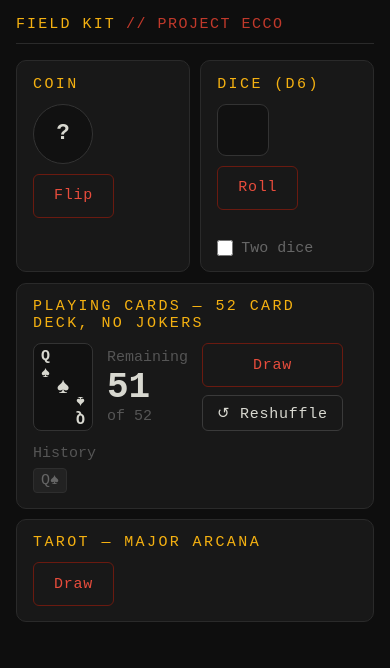
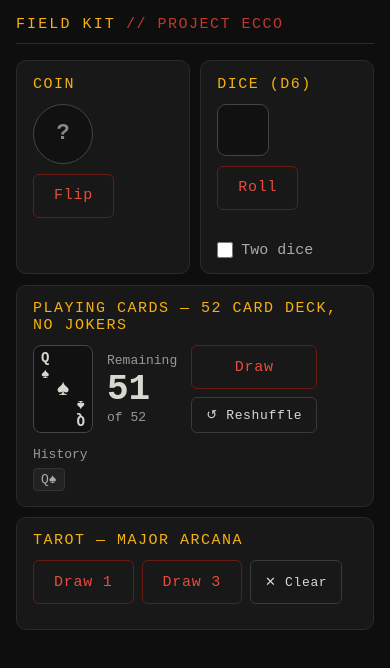
Before and after one commit to ottsme/ecco_field_kit, a plain HTML site: page index.html in a window 390 px wide. Both pictures are taken after a click on the button "Draw". Drawn offline with Linux system fonts and the light colour scheme.

Commit message:
Refactor styles and update HTML elements

```diff
--- a/index.html
+++ b/index.html
@@ -28,7 +28,6 @@
     min-height: 100vh;
     min-height: 100dvh;
     padding: 1rem;
-    /* safe areas for notched phones */
     padding-top: max(1rem, env(safe-area-inset-top));
     padding-bottom: max(1rem, env(safe-area-inset-bottom));
     padding-left: max(1rem, env(safe-area-inset-left));
@@ -60,7 +59,7 @@
     padding: 0.9rem 1rem;
   }
   .section-title {
-    font-size: 15px; letter-spacing: 0.16em; color: #f5b111;
+    font-size: 15px; letter-spacing: 0.1em; color: #f5b111;
     text-transform: uppercase; margin-bottom: 0.7rem;
   }
 
@@ -92,11 +91,12 @@
   .coin {
     width: 64px; height: 64px;
     border-radius: 50%;
-    border: 1.5px solid #333;
+    border: 1.5px solid #444;
     display: flex; align-items: center; justify-content: center;
     font-size: 24px; font-weight: bold;
     background: #111;
     user-select: none; flex-shrink: 0;
+    color: #888;
   }
   .coin.lit  { border-color: #C1392B; color: #E74C3C; }
   .coin.flip { animation: coinflip 0.5s ease-in-out; }
@@ -105,12 +105,12 @@
     50% { transform: rotateY(90deg) scale(0.85); }
     100%{ transform: rotateY(0deg) scale(1); }
   }
-  .result-label { font-size: 15px; color: #E74C3C; margin-top: 5px; min-height: 16px; }
+  .result-label { font-size: 15px; color: #E74C3C; margin-top: 5px; min-height: 18px; }
 
   /* DIE */
   .die {
     width: 56px; height: 56px;
-    background: #111; border: 1px solid #333;
+    background: #111; border: 1px solid #444;
     border-radius: 9px;
     display: grid;
     grid-template-columns: repeat(3,1fr);
@@ -131,7 +131,7 @@
   /* CARD */
   .card {
     width: 64px; height: 94px;
-    background: #111; border: 1px solid #333; border-radius: 8px;
+    background: #111; border: 1px solid #444; border-radius: 8px;
     display: flex; flex-direction: column; justify-content: space-between;
     padding: 5px 7px; font-size: 15px; font-weight: bold;
     position: relative; flex-shrink: 0;
@@ -150,26 +150,29 @@
 
   .deck-num     { font-size: 36px; font-weight: bold; line-height: 1; }
   .deck-num.low { color: #E74C3C; }
-  .deck-sub     { font-size: 15px; color: #555; margin-top: 2px; }
-  .lbl          { font-size: 15px; color: #555; margin-bottom: 4px; }
+  .deck-sub     { font-size: 13px; color: #999; margin-top: 2px; }
+  .lbl          { font-size: 13px; color: #999; margin-bottom: 4px; }
 
   .history { display: flex; gap: 4px; flex-wrap: wrap; margin-top: 6px; }
   .hist-chip {
-    font-size: 15px; padding: 3px 7px;
-    border-radius: 4px; background: #222; border: 1px solid #2e2e2e; color: #666;
+    font-size: 13px; padding: 3px 7px;
+    border-radius: 4px; background: #222; border: 1px solid #333; color: #aaa;
   }
-  .hist-chip.red { color: #c1392b; }
+  .hist-chip.red { color: #E74C3C; }
+  .hist-chip.gold { color: #f5b111; border-color: #3a2e00; }
 
   /* TAROT */
+  .tarot-result-current { margin-bottom: 0.5rem; }
   .tarot-name { font-size: 16px; font-weight: bold; letter-spacing: 0.02em; }
-  .tarot-ori  { font-size: 15px; color: #777; margin-top: 4px; }
+  .tarot-ori  { font-size: 13px; color: #aaa; margin-top: 3px; }
+  .tarot-btn-row { display: flex; gap: 8px; flex-wrap: wrap; }
 
   /* TOGGLE */
   .toggle-row { display:flex; align-items:center; gap:8px; margin-top:0.55rem; }
-  .toggle-row label { font-size:15px; color:#666; cursor:pointer; }
+  .toggle-row label { font-size: 15px; color: #aaa; cursor:pointer; }
   input[type=checkbox] { accent-color:#C1392B; cursor:pointer; width:16px; height:16px; }
 
-  /* INSTALL BANNER (shows only when installable) */
+  /* INSTALL BANNER */
   #install-banner {
     display: none;
     background: #1a1a1a; border: 1px solid #333; border-radius: 8px;
@@ -177,14 +180,14 @@
     align-items: center; justify-content: space-between; gap: 10px;
   }
   #install-banner.visible { display: flex; }
-  #install-banner span { font-size: 15px; color: #888; }
+  #install-banner span { font-size: 13px; color: #aaa; }
 
   /* MOBILE */
   @media (max-width: 520px) {
     .btn { font-size: 15px; }
     .die  { width:52px; height:52px; }
     .coin { width:60px; height:60px; font-size:22px; }
-    .card { width:60px; height:88px; font-size:15px; }
+    .card { width:60px; height:88px; font-size:14px; }
     .card-center { font-size:22px; }
   }
   @media (max-width: 360px) {
@@ -196,7 +199,7 @@
 
 <div id="install-banner">
   <span>Add to home screen for offline use</span>
-  <button class="btn btn-red" id="install-btn" style="min-height:36px;padding:6px 14px;font-size:15px;">Install</button>
+  <button class="btn btn-red" id="install-btn" style="min-height:36px;padding:6px 14px;font-size:13px;">Install</button>
 </div>
 
 <div class="header">
@@ -252,7 +255,7 @@
     <div class="section-title">Playing Cards — 52 card deck, no jokers</div>
     <div class="row" style="align-items:flex-start; gap:14px; flex-wrap:wrap;">
       <div id="last-card" class="card" style="align-items:center;justify-content:center;display:flex;">
-        <span style="font-size:15px;color:#444">—</span>
+        <span style="font-size:13px;color:#666">—</span>
       </div>
       <div style="display:flex;gap:14px;align-items:center;flex-wrap:wrap;">
         <div>
@@ -262,7 +265,7 @@
         </div>
         <div style="display:flex;flex-direction:column;gap:8px;">
           <button class="btn btn-red" id="draw-btn" onclick="drawCard()">Draw</button>
-          <button class="btn" onclick="reshuffleDeck()" style="font-size:15px;min-height:36px;padding:6px 14px;">↺ Reshuffle</button>
+          <button class="btn" onclick="reshuffleDeck()" style="font-size:13px;min-height:36px;padding:6px 14px;">↺ Reshuffle</button>
         </div>
       </div>
       <div style="min-width:0;flex:1;min-width:120px;">
@@ -275,9 +278,15 @@
   <!-- TAROT -->
   <div class="section">
     <div class="section-title">Tarot — Major Arcana</div>
-    <div class="row" style="align-items:flex-start; gap:14px;">
-      <button class="btn btn-red" onclick="drawTarot()">Draw</button>
-      <div id="tarot-result" style="min-height:44px;display:flex;flex-direction:column;justify-content:center;"></div>
+    <div class="tarot-btn-row" style="margin-bottom:0.65rem;">
+      <button class="btn btn-red" onclick="drawTarot(1)">Draw 1</button>
+      <button class="btn btn-red" onclick="drawTarot(3)">Draw 3</button>
+      <button class="btn" onclick="clearTarot()" style="font-size:13px;min-height:36px;padding:6px 14px;">✕ Clear</button>
+    </div>
+    <div id="tarot-current"></div>
+    <div id="tarot-history-wrap" style="display:none; margin-top:0.65rem;">
+      <div class="lbl">History</div>
+      <div class="history" id="tarot-history"></div>
     </div>
   </div>
 
@@ -306,7 +315,7 @@ const TAROT = [
 ];
 const POS = [[0,0],[0,1],[0,2],[1,0],[1,1],[1,2],[2,0],[2,1],[2,2]];
 
-let deck=[], history=[], twoDice=false;
+let deck=[], cardHistory=[], tarotHistory=[], twoDice=false;
 
 function mkDeck(){ const d=[]; for(const s of SUITS) for(const r of RANKS) d.push({s,r}); return d; }
 function shuffle(a){ a=[...a]; for(let i=a.length-1;i>0;i--){const j=Math.floor(Math.random()*(i+1));[a[i],a[j]]=[a[j],a[i]];} return a; }
@@ -358,39 +367,70 @@ function toggleDice(on){
 // ── Cards ─────────────────────────────────────────────
 function drawCard(){
   if(!deck.length) return;
-  const card=deck.shift(); history.unshift(card); if(history.length>10) history.pop();
+  const card=deck.shift(); cardHistory.unshift(card); if(cardHistory.length>10) cardHistory.pop();
   const el=document.getElementById('last-card'), red=RED_S.has(card.s);
   el.className='card slide-in '+(red?'red':'black'); el.style='';
   el.innerHTML=`<div style="line-height:1.1">${card.r}<br>${card.s}</div><div class="card-center">${card.s}</div><div style="line-height:1.1;transform:rotate(180deg)">${card.r}<br>${card.s}</div>`;
   const cnt=document.getElementById('deck-count');
   cnt.textContent=deck.length; cnt.className='deck-num'+(deck.length<10?' low':'');
   document.getElementById('draw-btn').disabled=!deck.length;
-  document.getElementById('card-history').innerHTML=history.map(c=>`<span class="hist-chip ${RED_S.has(c.s)?'red':''}">${c.r}${c.s}</span>`).join('');
+  document.getElementById('card-history').innerHTML=cardHistory.map(c=>`<span class="hist-chip ${RED_S.has(c.s)?'red':''}">${c.r}${c.s}</span>`).join('');
 }
 function reshuffleDeck(){
-  deck=shuffle(mkDeck()); history=[];
+  deck=shuffle(mkDeck()); cardHistory=[];
   document.getElementById('deck-count').textContent=52;
   document.getElementById('deck-count').className='deck-num';
   const el=document.getElementById('last-card');
   el.className='card'; el.style='align-items:center;justify-content:center;display:flex;';
-  el.innerHTML='<span style="font-size:15px;color:#444">—</span>';
+  el.innerHTML='<span style="font-size:13px;color:#666">—</span>';
   document.getElementById('card-history').innerHTML='';
   document.getElementById('draw-btn').disabled=false;
 }
 
 // ── Tarot ─────────────────────────────────────────────
-function drawTarot(){
-  const el=document.getElementById('tarot-result');
-  el.innerHTML='<span style="color:#555;font-size:15px">drawing...</span>';
-  setTimeout(()=>{
-    const card=TAROT[Math.floor(Math.random()*TAROT.length)], rev=Math.random()<0.5;
-    el.innerHTML=`<div class="tarot-name slide-in">${card}</div><div class="tarot-ori">${rev?'↓ Reversed':'↑ Upright'}</div>`;
-  },380);
+function drawTarot(n) {
+  const cur = document.getElementById('tarot-current');
+  const drawn = [];
+  for(let i=0;i<n;i++){
+    const card = TAROT[Math.floor(Math.random()*TAROT.length)];
+    const rev  = Math.random()<0.5;
+    drawn.push({card, rev});
+    tarotHistory.unshift({card, rev});
+  }
+  if(tarotHistory.length>12) tarotHistory.length=12;
+
+  cur.innerHTML = drawn.map((d,i)=>`
+    <div class="tarot-result-current slide-in" style="padding:6px 0; ${i>0?'border-top:1px solid #222;':''}">
+      <div class="tarot-name">${d.card}</div>
+      <div class="tarot-ori">${d.rev?'↓ Reversed':'↑ Upright'}</div>
+    </div>
+  `).join('');
+
+  renderTarotHistory();
+}
+
+function renderTarotHistory(){
+  const wrap = document.getElementById('tarot-history-wrap');
+  const hist = document.getElementById('tarot-history');
+  if(!tarotHistory.length){ wrap.style.display='none'; return; }
+  wrap.style.display='block';
+  // Show short names: trim the roman numeral prefix for compactness
+  hist.innerHTML = tarotHistory.map(d=>{
+    const short = d.card.replace(/^[IVXLC\d]+ — /,'');
+    return `<span class="hist-chip gold" title="${d.card} — ${d.rev?'Reversed':'Upright'}">${short} ${d.rev?'↓':'↑'}</span>`;
+  }).join('');
+}
+
+function clearTarot(){
+  document.getElementById('tarot-current').innerHTML='';
+  tarotHistory=[];
+  document.getElementById('tarot-history-wrap').style.display='none';
+  document.getElementById('tarot-history').innerHTML='';
 }
 
 // ── Service Worker ────────────────────────────────────
 if ('serviceWorker' in navigator) {
-  navigator.serviceWorker.register('/sw.js').catch(() => {});
+  navigator.serviceWorker.register('/ecco_field_kit/sw.js').catch(() => {});
 }
 
 // ── Install prompt (Android/Chrome) ──────────────────
```
